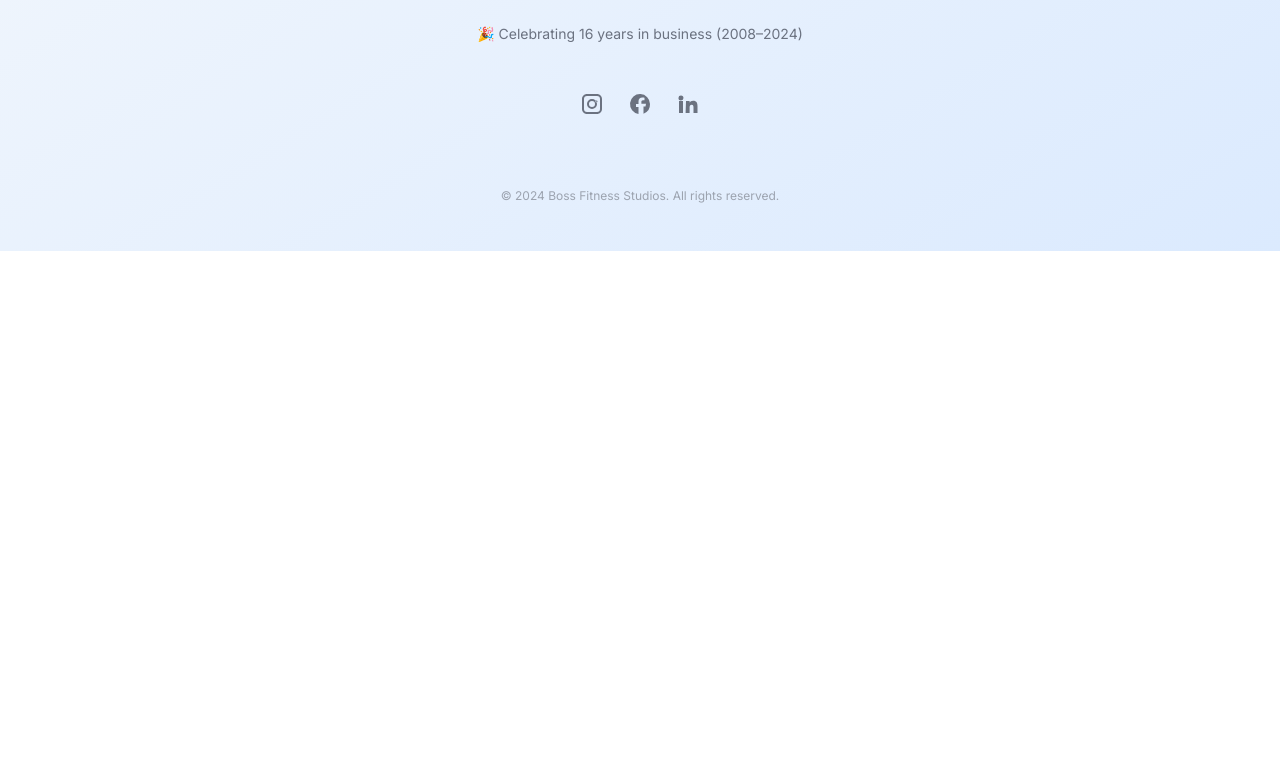
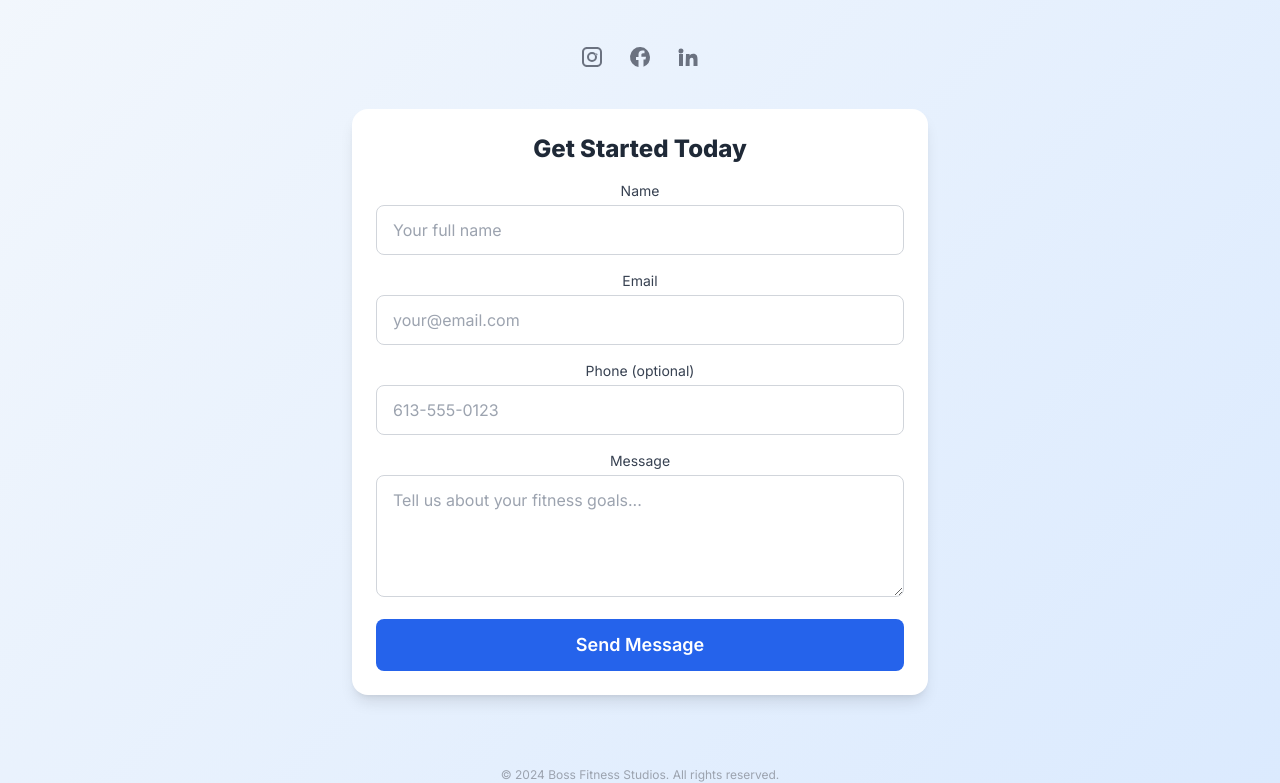
Before and after one commit to blboyle/bossfitpro, a plain HTML site: page index.html in a window 1280 px wide. Shown: the part 549-1332 px from the top of the page. Before the commit the page ends 800 px from the top, so only its background shows below. Drawn offline with nearby package versions, Linux system fonts and the light colour scheme.

Commit message:
add form

```diff
--- a/index.html
+++ b/index.html
@@ -1,4 +1,4 @@
-<!DOCTYPE html>
+<!doctype html>
 <html lang="en" class="scroll-smooth">
   <head>
     <meta charset="UTF-8" />
@@ -16,64 +16,192 @@
         },
       };
     </script>
-    <link rel="preconnect" href="https://fonts.googleapis.com">
-    <link href="https://fonts.googleapis.com/css2?family=Inter:wght@400;600;800&display=swap" rel="stylesheet">
+    <link rel="preconnect" href="https://fonts.googleapis.com" />
+    <link
+      href="https://fonts.googleapis.com/css2?family=Inter:wght@400;600;800&display=swap"
+      rel="stylesheet"
+    />
   </head>
-  <body class="bg-gradient-to-br from-slate-50 to-blue-100 text-gray-800 font-sans min-h-screen flex items-center justify-center px-6">
+  <body
+    class="bg-gradient-to-br from-slate-50 to-blue-100 text-gray-800 font-sans min-h-screen flex items-center justify-center px-6"
+  >
     <main class="w-full max-w-xl space-y-10 text-center">
       <!-- Logo -->
-      <img src="https://static.wixstatic.com/media/73539d_5a620078fdca4ff686477f416b583fc2~mv2.jpg/v1/crop/x_40,y_58,w_595,h_550/fill/w_266,h_246,al_c,q_80,usm_0.66_1.00_0.01,enc_avif,quality_auto/73539d_5a620078fdca4ff686477f416b583fc2~mv2.jpg" alt="Boss Fitness Logo" class="mx-auto h-20" />
+      <img
+        src="https://static.wixstatic.com/media/73539d_5a620078fdca4ff686477f416b583fc2~mv2.jpg/v1/crop/x_40,y_58,w_595,h_550/fill/w_266,h_246,al_c,q_80,usm_0.66_1.00_0.01,enc_avif,quality_auto/73539d_5a620078fdca4ff686477f416b583fc2~mv2.jpg"
+        alt="Boss Fitness Logo"
+        class="mx-auto h-20"
+      />
 
       <!-- Headline -->
       <div>
-        <h1 class="text-4xl sm:text-5xl font-extrabold tracking-tight">Ottawa’s Premier Private Trainers</h1>
-        <p class="mt-3 text-lg text-gray-600 italic">Basic or Sport-Specific Personal Training</p>
+        <h1 class="text-4xl sm:text-5xl font-extrabold tracking-tight">
+          Ottawa’s Premier Private Trainers
+        </h1>
+        <p class="mt-3 text-lg text-gray-600 italic">
+          Basic or Sport-Specific Personal Training
+        </p>
       </div>
 
       <!-- Info Group -->
       <div class="space-y-3 text-base text-gray-700">
         <p class="flex items-center justify-center gap-2">
-          <svg class="w-5 h-5 text-blue-600" fill="none" stroke="currentColor" stroke-width="2"
-               viewBox="0 0 24 24"><path d="M17.657 16.657L13 21.314l-4.657-4.657A8 8 0 1117.657 16.657z" /></svg>
+          <svg
+            class="w-5 h-5 text-blue-600"
+            fill="none"
+            stroke="currentColor"
+            stroke-width="2"
+            viewBox="0 0 24 24"
+          >
+            <path
+              d="M17.657 16.657L13 21.314l-4.657-4.657A8 8 0 1117.657 16.657z"
+            />
+          </svg>
           141 Somerset St at Elgin, Ottawa
         </p>
         <p class="flex items-center justify-center gap-2">
-          <svg class="w-5 h-5 text-blue-600" fill="none" stroke="currentColor" stroke-width="2"
-               viewBox="0 0 24 24"><path d="M3 5h2l3.6 7.59-1.35 2.45A1 1 0 008 17h12v-2H9.42a.5.5 0 01-.45-.28l.03-.06.9-1.66h7.45a1 1 0 00.93-.63L21 6H6.21" /></svg>
-          <a href="tel:6135581112" class="text-blue-600 hover:underline">613-558-1112</a>
+          <svg
+            class="w-5 h-5 text-blue-600"
+            fill="none"
+            stroke="currentColor"
+            stroke-width="2"
+            viewBox="0 0 24 24"
+          >
+            <path
+              d="M3 5h2l3.6 7.59-1.35 2.45A1 1 0 008 17h12v-2H9.42a.5.5 0 01-.45-.28l.03-.06.9-1.66h7.45a1 1 0 00.93-.63L21 6H6.21"
+            />
+          </svg>
+          <a href="tel:6135581112" class="text-blue-600 hover:underline"
+            >613-558-1112</a
+          >
         </p>
         <p class="flex items-center justify-center gap-2">
-          <svg class="w-5 h-5 text-blue-600" fill="none" stroke="currentColor" stroke-width="2"
-               viewBox="0 0 24 24"><path d="M12 8v4l3 3m6-3a9 9 0 11-18 0 9 9 0 0118 0z" /></svg>
+          <svg
+            class="w-5 h-5 text-blue-600"
+            fill="none"
+            stroke="currentColor"
+            stroke-width="2"
+            viewBox="0 0 24 24"
+          >
+            <path d="M12 8v4l3 3m6-3a9 9 0 11-18 0 9 9 0 0118 0z" />
+          </svg>
           Mon–Fri: 6am–8pm • Sat: 7am–2pm
         </p>
       </div>
 
       <!-- CTA Buttons -->
       <div class="flex flex-col sm:flex-row justify-center gap-4">
-        <a href="tel:6135581112" class="bg-blue-600 text-white px-6 py-3 rounded-xl font-semibold text-lg shadow hover:bg-blue-700 transition">
+        <a
+          href="tel:6135581112"
+          class="bg-blue-600 text-white px-6 py-3 rounded-xl font-semibold text-lg shadow hover:bg-blue-700 transition"
+        >
           Call Now
         </a>
-        <a href="sms:6135581112" class="border border-blue-600 text-blue-600 px-6 py-3 rounded-xl font-semibold text-lg hover:bg-blue-50 transition">
+        <a
+          href="sms:6135581112"
+          class="border border-blue-600 text-blue-600 px-6 py-3 rounded-xl font-semibold text-lg hover:bg-blue-50 transition"
+        >
           Text Us
         </a>
       </div>
 
       <!-- Trust Badge -->
-      <p class="text-sm text-gray-500">🎉 Celebrating 16 years in business (2008–2024)</p>
+      <p class="text-sm text-gray-500">
+        🎉 Celebrating 16 years in business (2008–2024)
+      </p>
 
       <!-- Social Icons -->
       <div class="flex justify-center gap-6 pt-2 text-gray-500">
         <a href="#" aria-label="Instagram" class="hover:text-blue-600">
-          <svg class="w-6 h-6" fill="currentColor" viewBox="0 0 24 24"><path d="M7 2C4.24 2 2 4.24 2 7v10c0 2.76 2.24 5 5 5h10c2.76 0 5-2.24 5-5V7c0-2.76-2.24-5-5-5H7zm10 2a3 3 0 013 3v10a3 3 0 01-3 3H7a3 3 0 01-3-3V7a3 3 0 013-3h10zM12 7a5 5 0 100 10 5 5 0 000-10zm0 2a3 3 0 110 6 3 3 0 010-6zm4.5-.5a1 1 0 110 2 1 1 0 010-2z"/></svg>
+          <svg class="w-6 h-6" fill="currentColor" viewBox="0 0 24 24">
+            <path
+              d="M7 2C4.24 2 2 4.24 2 7v10c0 2.76 2.24 5 5 5h10c2.76 0 5-2.24 5-5V7c0-2.76-2.24-5-5-5H7zm10 2a3 3 0 013 3v10a3 3 0 01-3 3H7a3 3 0 01-3-3V7a3 3 0 013-3h10zM12 7a5 5 0 100 10 5 5 0 000-10zm0 2a3 3 0 110 6 3 3 0 010-6zm4.5-.5a1 1 0 110 2 1 1 0 010-2z"
+            />
+          </svg>
         </a>
         <a href="#" aria-label="Facebook" class="hover:text-blue-600">
-          <svg class="w-6 h-6" fill="currentColor" viewBox="0 0 24 24"><path d="M22 12a10 10 0 10-11.5 9.95v-7.05H8v-2.9h2.5V9.5c0-2.5 1.5-3.9 3.8-3.9 1.1 0 2.2.2 2.2.2v2.4H15c-1.2 0-1.6.8-1.6 1.6v1.9H18l-.5 2.9h-2v7.1A10 10 0 0022 12z"/></svg>
+          <svg class="w-6 h-6" fill="currentColor" viewBox="0 0 24 24">
+            <path
+              d="M22 12a10 10 0 10-11.5 9.95v-7.05H8v-2.9h2.5V9.5c0-2.5 1.5-3.9 3.8-3.9 1.1 0 2.2.2 2.2.2v2.4H15c-1.2 0-1.6.8-1.6 1.6v1.9H18l-.5 2.9h-2v7.1A10 10 0 0022 12z"
+            />
+          </svg>
         </a>
         <a href="#" aria-label="LinkedIn" class="hover:text-blue-600">
-          <svg class="w-6 h-6" fill="currentColor" viewBox="0 0 24 24"><path d="M4.98 3.5a2.5 2.5 0 11-.02 5.001A2.5 2.5 0 014.98 3.5zM3 9h4v12H3zM10 9h3.6v1.5h.05c.5-.9 1.7-1.85 3.45-1.85 3.7 0 4.4 2.4 4.4 5.5V21h-4v-5.3c0-1.3-.02-3-1.8-3-1.8 0-2.1 1.4-2.1 2.9V21h-4z"/></svg>
+          <svg class="w-6 h-6" fill="currentColor" viewBox="0 0 24 24">
+            <path
+              d="M4.98 3.5a2.5 2.5 0 11-.02 5.001A2.5 2.5 0 014.98 3.5zM3 9h4v12H3zM10 9h3.6v1.5h.05c.5-.9 1.7-1.85 3.45-1.85 3.7 0 4.4 2.4 4.4 5.5V21h-4v-5.3c0-1.3-.02-3-1.8-3-1.8 0-2.1 1.4-2.1 2.9V21h-4z"
+            />
+          </svg>
         </a>
       </div>
+
+      <!-- Contact Form -->
+      <form
+        action="https://formspree.io/f/xkgqnloa"
+        method="POST"
+        class="bg-white rounded-2xl p-6 shadow-lg space-y-4"
+      >
+        <h2 class="text-2xl font-bold text-gray-800 mb-4">Get Started Today</h2>
+
+        <div class="space-y-4">
+          <div>
+            <label for="name" class="block text-sm font-medium text-gray-700 mb-1">Name</label>
+            <input
+              type="text"
+              name="name"
+              id="name"
+              required
+              class="w-full px-4 py-3 border border-gray-300 rounded-lg focus:ring-2 focus:ring-blue-500 focus:border-transparent outline-none transition"
+              placeholder="Your full name"
+            />
+          </div>
+
+          <div>
+            <label for="email" class="block text-sm font-medium text-gray-700 mb-1">Email</label>
+            <input
+              type="email"
+              name="email"
+              id="email"
+              required
+              class="w-full px-4 py-3 border border-gray-300 rounded-lg focus:ring-2 focus:ring-blue-500 focus:border-transparent outline-none transition"
+              placeholder="your@email.com"
+            />
+          </div>
+
+          <div>
+            <label for="phone" class="block text-sm font-medium text-gray-700 mb-1">Phone (optional)</label>
+            <input
+              type="tel"
+              name="phone"
+              id="phone"
+              class="w-full px-4 py-3 border border-gray-300 rounded-lg focus:ring-2 focus:ring-blue-500 focus:border-transparent outline-none transition"
+              placeholder="613-555-0123"
+            />
+          </div>
+
+          <div>
+            <label for="message" class="block text-sm font-medium text-gray-700 mb-1">Message</label>
+            <textarea
+              name="message"
+              id="message"
+              required
+              rows="4"
+              class="w-full px-4 py-3 border border-gray-300 rounded-lg focus:ring-2 focus:ring-blue-500 focus:border-transparent outline-none transition resize-vertical"
+              placeholder="Tell us about your fitness goals..."
+            ></textarea>
+          </div>
+        </div>
+
+        <!-- Honeypot for spam protection -->
+        <input type="text" name="_gotcha" style="display:none" />
+
+        <button
+          type="submit"
+          class="w-full bg-blue-600 text-white py-3 px-6 rounded-lg font-semibold text-lg hover:bg-blue-700 transition duration-200"
+        >
+          Send Message
+        </button>
+      </form>
 
       <!-- Footer -->
       <footer class="text-xs text-gray-400 pt-8">
```
